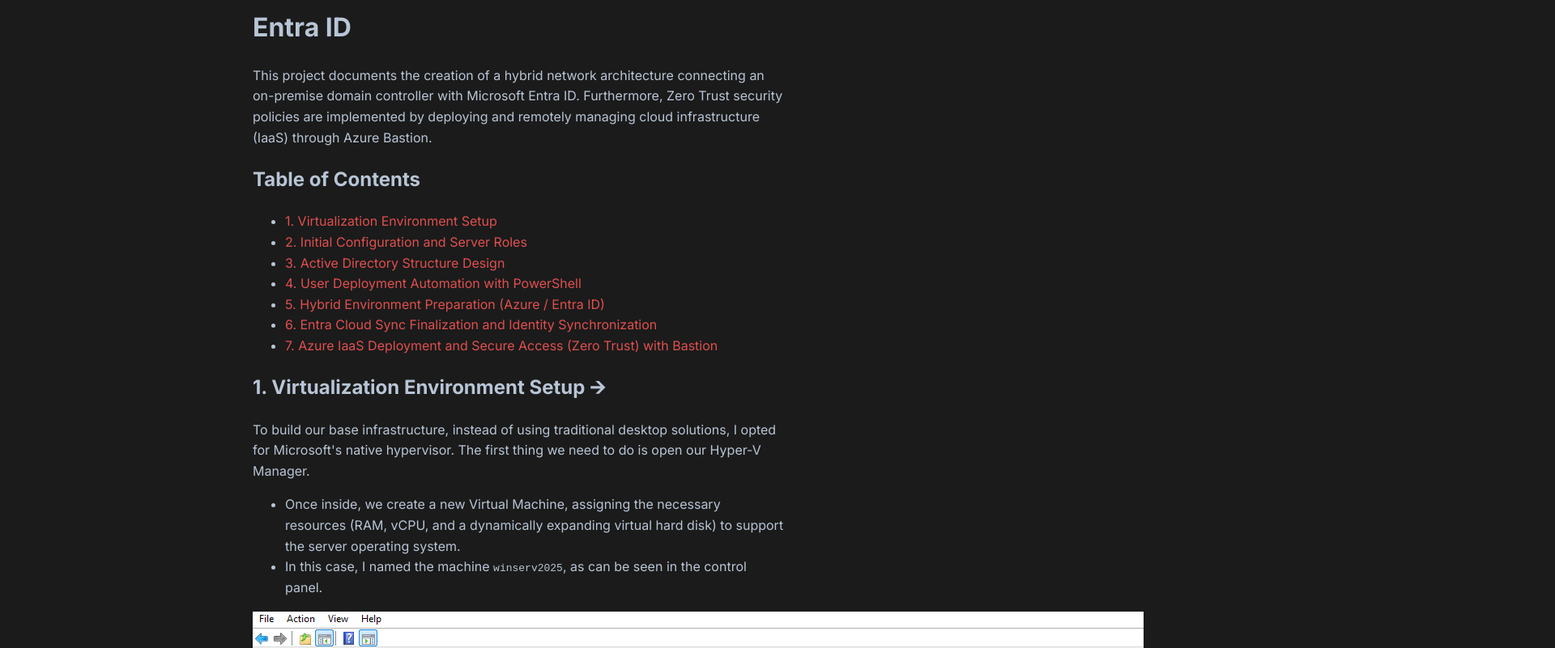
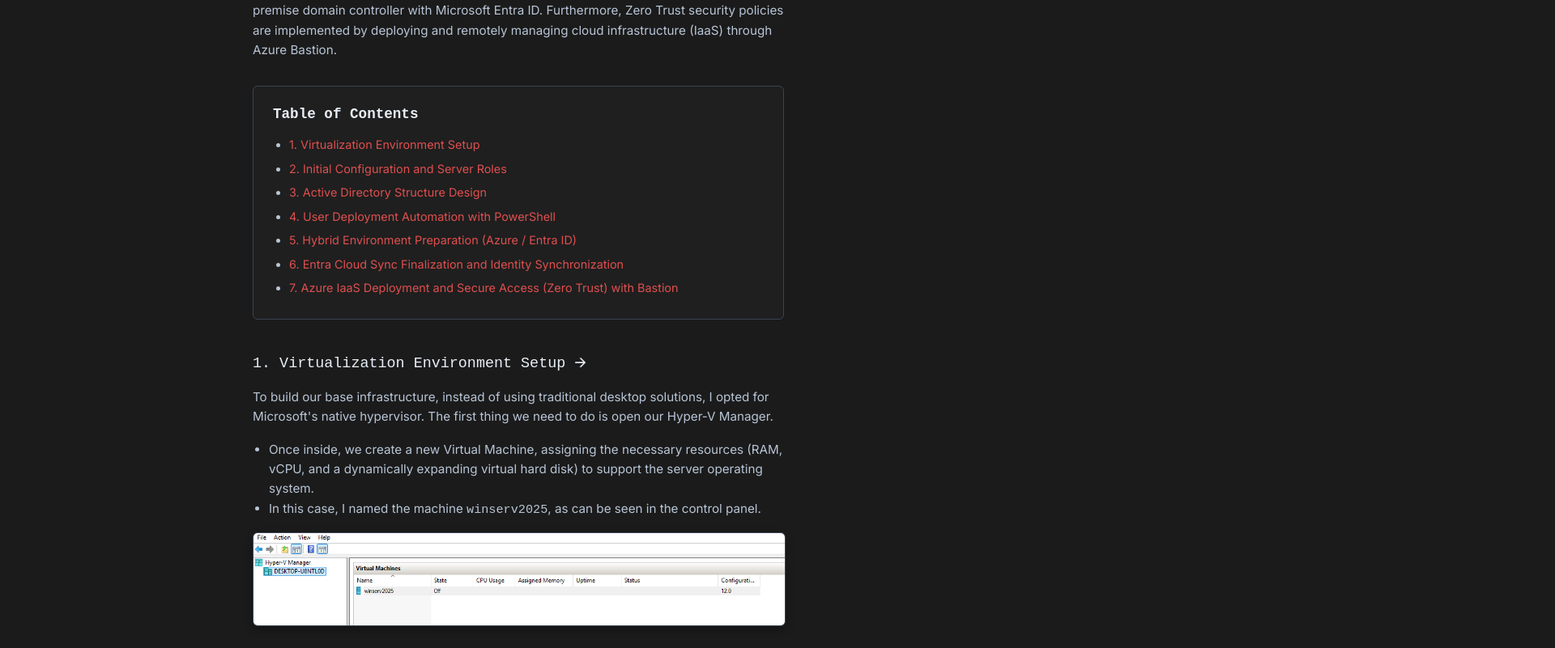
Before and after one commit to juanmagape/portfoliov2, a React (Vite) app: page /azure in a window 1280 px wide. Shown: the part 225-1026 px from the top of the page at 81% size, 1920 px wide, since content can reach past the window. Built offline with nearby package versions, Linux system fonts and the light colour scheme.

Commit message:
Fix photos v2 - add css

```diff
--- a/src/App.css
+++ b/src/App.css
@@ -363,3 +363,93 @@
     margin: 0;
     line-height: 1.6;
 }
+
+/* =========================================
+   10. DOCUMENTATION & IMAGES (.documentation-container)
+   ========================================= */
+.documentation-container h1 {
+  font-family: 'JetBrains Mono', monospace;
+  font-size: 1.5rem;
+  font-weight: 600;
+  color: var(--heading-color);
+  margin: 0 0 1rem 0;
+}
+
+.project-description {
+  font-size: 0.95rem;
+  line-height: 1.6;
+  color: var(--text-color);
+  margin-bottom: 2rem;
+}
+
+.table-of-contents {
+  background-color: rgba(255, 255, 255, 0.02);
+  border: 1px solid var(--border-color);
+  border-radius: 6px;
+  padding: 1.25rem 1.5rem;
+  margin-bottom: 2.5rem;
+}
+
+.table-of-contents h2 {
+  font-family: 'JetBrains Mono', monospace;
+  font-size: 1.1rem;
+  color: var(--heading-color);
+  margin: 0 0 0.75rem 0;
+}
+
+.table-of-contents ul {
+  margin: 0;
+  padding-left: 1.25rem;
+}
+
+.table-of-contents li {
+  font-size: 0.9rem;
+  margin-bottom: 0.4rem;
+}
+
+.table-of-contents a {
+  color: var(--link-color);
+}
+
+.table-of-contents a:hover {
+  color: var(--hover-color);
+  text-decoration: underline;
+}
+
+.doc-section {
+  margin-bottom: 2.5rem;
+  padding-bottom: 1.5rem;
+  border-bottom: 1px solid var(--border-color);
+}
+
+.doc-section h2 {
+  font-family: 'JetBrains Mono', monospace;
+  font-size: 1.15rem;
+  font-weight: 500;
+  color: var(--heading-color);
+  margin: 0 0 0.75rem 0;
+}
+
+.doc-section p, .doc-section li {
+  font-size: 0.95rem;
+  line-height: 1.6;
+  color: var(--text-color);
+}
+
+.doc-section ul {
+  padding-left: 1.25rem;
+  margin-bottom: 1rem;
+}
+
+/* Estilo ajustado para las imágenes de la documentación */
+.doc-image {
+  width: 100%;
+  max-width: 100%;
+  height: auto;
+  border-radius: 6px;
+  border: 1px solid var(--border-color);
+  margin-top: 1rem;
+  margin-bottom: 0.5rem;
+  display: block;
+  box-shadow: 0 4px 12px rgba(0, 0, 0, 0.3);
+}
--- a/src/components/AzureProject.jsx
+++ b/src/components/AzureProject.jsx
@@ -27,7 +27,7 @@
                     <li>Once inside, we create a new Virtual Machine, assigning the necessary resources (RAM, vCPU, and a dynamically expanding virtual hard disk) to support the server operating system.</li>
                     <li>In this case, I named the machine <code>winserv2025</code>, as can be seen in the control panel.</li>
                 </ul>
-                <img src="/azure-project/Screenshot 2026-07-31 205431.png" alt="Hyper-V Manager with winserv2025" />
+                <img src="/azure-project/Screenshot 2026-07-31 205431.png" alt="Hyper-V Manager with winserv2025" className="doc-image" />
             </section>
 
             <section id="configuration" className="doc-section">
@@ -37,7 +37,7 @@
                     <li>The next thing we will do is go to the "Add roles and features" option.</li>
                     <li>For this server to act as the core of our network, I installed and promoted the three fundamental roles: <strong>AD DS</strong> (Active Directory Domain Services) for identity management, <strong>DNS</strong> for local network name resolution, and <strong>DHCP</strong> for automatic IP assignment to client machines.</li>
                 </ul>
-                <img src="/azure-project/Screenshot 2026-07-31 232639.png" alt="Server Manager Dashboard" />
+                <img src="/azure-project/Screenshot 2026-07-31 232639.png" alt="Server Manager Dashboard" className="doc-image" />
             </section>
 
             <section id="structure" className="doc-section">
@@ -47,7 +47,7 @@
                     <li>At the root of the domain, I created a main Organizational Unit (OU) named <code>Suppora_Corp</code>.</li>
                     <li>Within it, I segmented the infrastructure into three sub-OUs: <code>departamentos</code> (departments), <code>equipos</code> (computers), and <code>servidores</code> (servers). This will allow us to apply Group Policies (GPOs) in a much more granular and organized way in the future.</li>
                 </ul>
-                <img src="/azure-project/Screenshot 2026-08-02 194935.png" alt="Organizational Units Structure" />
+                <img src="/azure-project/Screenshot 2026-08-02 194935.png" alt="Organizational Units Structure" className="doc-image" />
             </section>
 
             <section id="automation" className="doc-section">
@@ -57,14 +57,14 @@
                     <li>First, I prepared a <code>usuarios.csv</code> file with all the staff data (First Name, Last Name, Department, Job Title, and destination OU).</li>
                     <li>Subsequently, I developed the <code>script_users.ps1</code> script, which reads this CSV, generates the login name (sAMAccountName), converts the password to a secure format, and uses the <code>New-ADUser</code> command to create accounts in bulk, automatically skipping those that already exist.</li>
                 </ul>
-                <img src="/azure-project/Screenshot 2026-08-12 232425.png" alt="CSV file with user data" />
-                <img src="/azure-project/Screenshot 2026-08-12 232430.png" alt="PowerShell script for user creation" />
+                <img src="/azure-project/Screenshot 2026-08-12 232425.png" alt="CSV file with user data" className="doc-image" />
+                <img src="/azure-project/Screenshot 2026-08-12 232430.png" alt="PowerShell script for user creation" className="doc-image" />
                 <ul>
                     <li>Once the script is executed, the system generates a log file (<code>user-creation-log.txt</code>) confirming the successful creation of each account.</li>
                     <li>If we return to our Active Directory and enter specific OUs, such as <code>dep-desarrollo</code>, we can verify that all users have been correctly imported with their respective profiles.</li>
                 </ul>
-                <img src="/azure-project/Screenshot 2026-08-12 232351.jpg" alt="User creation log" />
-                <img src="/azure-project/Screenshot 2026-08-12 232512.png" alt="Users created in Active Directory" />
+                <img src="/azure-project/Screenshot 2026-08-12 232351.jpg" alt="User creation log" className="doc-image" />
+                <img src="/azure-project/Screenshot 2026-08-12 232512.png" alt="Users created in Active Directory" className="doc-image" />
             </section>
 
             <section id="hybrid-environment" className="doc-section">
@@ -73,13 +73,13 @@
                 <ul>
                     <li>The first thing we had to do on the local server was to go to "Active Directory Domains and Trusts" to add the alternative UPN suffix of our cloud tenant. This ensures that usernames match exactly between the local environment and Azure.</li>
                 </ul>
-                <img src="/azure-project/pendblur-sufijo.png" alt="Alternative UPN suffix configuration" />
+                <img src="/azure-project/pendblur-sufijo.png" alt="Alternative UPN suffix configuration" className="doc-image" />
                 <ul>
                     <li>Finally, I downloaded and installed the provisioning agent (<code>Microsoft Entra Provisioning Agent</code>).</li>
                     <li>During the configuration wizard, I validated the cloud global administrator credentials to establish a secure bridge between our Windows Server 2025 and Microsoft Entra ID.</li>
                 </ul>
-                <img src="/azure-project/Screenshot 2026-08-12 233706.png" alt="Provisioning Agent Installation" />
-                <img src="/azure-project/Screenshot 2026-08-12 233814.png" alt="Connection to Microsoft Entra ID" />
+                <img src="/azure-project/Screenshot 2026-08-12 233706.png" alt="Provisioning Agent Installation" className="doc-image" />
+                <img src="/azure-project/Screenshot 2026-08-12 233814.png" alt="Connection to Microsoft Entra ID" className="doc-image" />
             </section>
 
             <section id="synchronization" className="doc-section">
@@ -88,19 +88,19 @@
                 <ul>
                     <li>First, we head to the Microsoft Azure portal, to the <strong>Cloud sync</strong> section, and download the local agent installer.</li>
                 </ul>
-                <img src="/azure-project/Screenshot 2026-08-12 233903.png" alt="Azure Portal to download agent" />
+                <img src="/azure-project/Screenshot 2026-08-12 233903.png" alt="Azure Portal to download agent" className="doc-image" />
                 <ul>
                     <li>During the installation on our Windows Server, the wizard will ask us to connect our directory. Here we input our local domain administrator credentials so the agent has read permissions over the users we previously created with PowerShell.</li>
                 </ul>
-                <img src="/azure-project/Screenshot 2026-08-12 235722.png" alt="Agent connection to local Active Directory" />
+                <img src="/azure-project/Screenshot 2026-08-12 235722.png" alt="Agent connection to local Active Directory" className="doc-image" />
                 <ul>
                     <li>Back in the Azure portal, we create the <strong>New cloud sync configuration</strong>. A critical detail in this step is making sure to check the <strong>"Enable password hash synchronization"</strong> box. This is what allows users to use the exact same password in both the local office and Microsoft 365 services.</li>
                 </ul>
-                <img src="/azure-project/Screenshot 2026-08-13 000555.png" alt="Enable password hash synchronization" />
+                <img src="/azure-project/Screenshot 2026-08-13 000555.png" alt="Enable password hash synchronization" className="doc-image" />
                 <ul>
                     <li>To verify that all the systems and infrastructure work has paid off, we go to the <strong>Users</strong> panel in Entra ID. As we can observe, all local employees have magically appeared in the cloud, marked with a "Yes" in the On-premises sync column.</li>
                 </ul>
-                <img src="/azure-project/Screenshot 2026-08-13 001544.png" alt="Synchronized users in Entra ID" />
+                <img src="/azure-project/Screenshot 2026-08-13 001544.png" alt="Synchronized users in Entra ID" className="doc-image" />
             </section>
 
             <section id="iaas-bastion" className="doc-section">
@@ -110,11 +110,11 @@
                     <li>I deployed a Virtual Machine with the <strong>Ubuntu Linux</strong> operating system (<code>v-laboratorio</code>) inside a Virtual Network (VNet) in Azure. I configured it <strong>without a public IP address</strong>, making it invisible to the internet and protecting it from brute force attacks on port 22 (SSH).</li>
                     <li>To be able to administer it, I provisioned the <strong>Azure Bastion</strong> service in a dedicated subnet. From the portal itself, this service allows us to input our virtual machine credentials.</li>
                 </ul>
-                <img src="/azure-project/Screenshot 2026-08-13 035320.png" alt="Connection to Bastion in Azure" />
+                <img src="/azure-project/Screenshot 2026-08-13 035320.png" alt="Connection to Bastion in Azure" className="doc-image" />
                 <ul>
                     <li>Upon clicking connect, Bastion opens a full terminal session directly in a web browser tab. All traffic is encrypted via HTTPS (port 443), achieving a completely secure and shielded remote administration.</li>
                 </ul>
-                <img src="/azure-project/Screenshot 2026-08-13 035403.jpg" alt="Secure SSH terminal in browser" />
+                <img src="/azure-project/Screenshot 2026-08-13 035403.jpg" alt="Secure SSH terminal in browser" className="doc-image" />
             </section>
         </div>
     );
```
